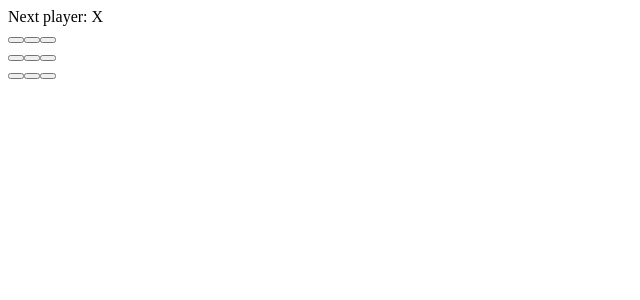
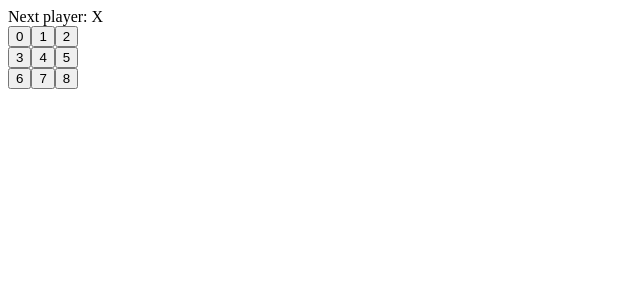
Before and after one commit to AlekseyLeshko/react-learn, a React app: page / in a window 1280 px wide. Shown: the top 300 px of the page, without its empty margins (0-640 px from the left). Built offline with nearby package versions, Linux system fonts and the light colour scheme.

Commit message:
add idnex in square

```diff
--- a/src/components/Board.js
+++ b/src/components/Board.js
@@ -4,7 +4,7 @@ import Square from './Square';
 
 class Board extends React.Component {
   renderSquare(i) {
-    return <Square />;
+    return <Square value={i} />;
   }
 
   render() {
--- a/src/components/Square.js
+++ b/src/components/Square.js
@@ -4,7 +4,7 @@ class Square extends React.Component {
   render() {
     return (
       <button className = "square" >
-        {}
+        {this.props.value}
       </button>
     );
   }
```
